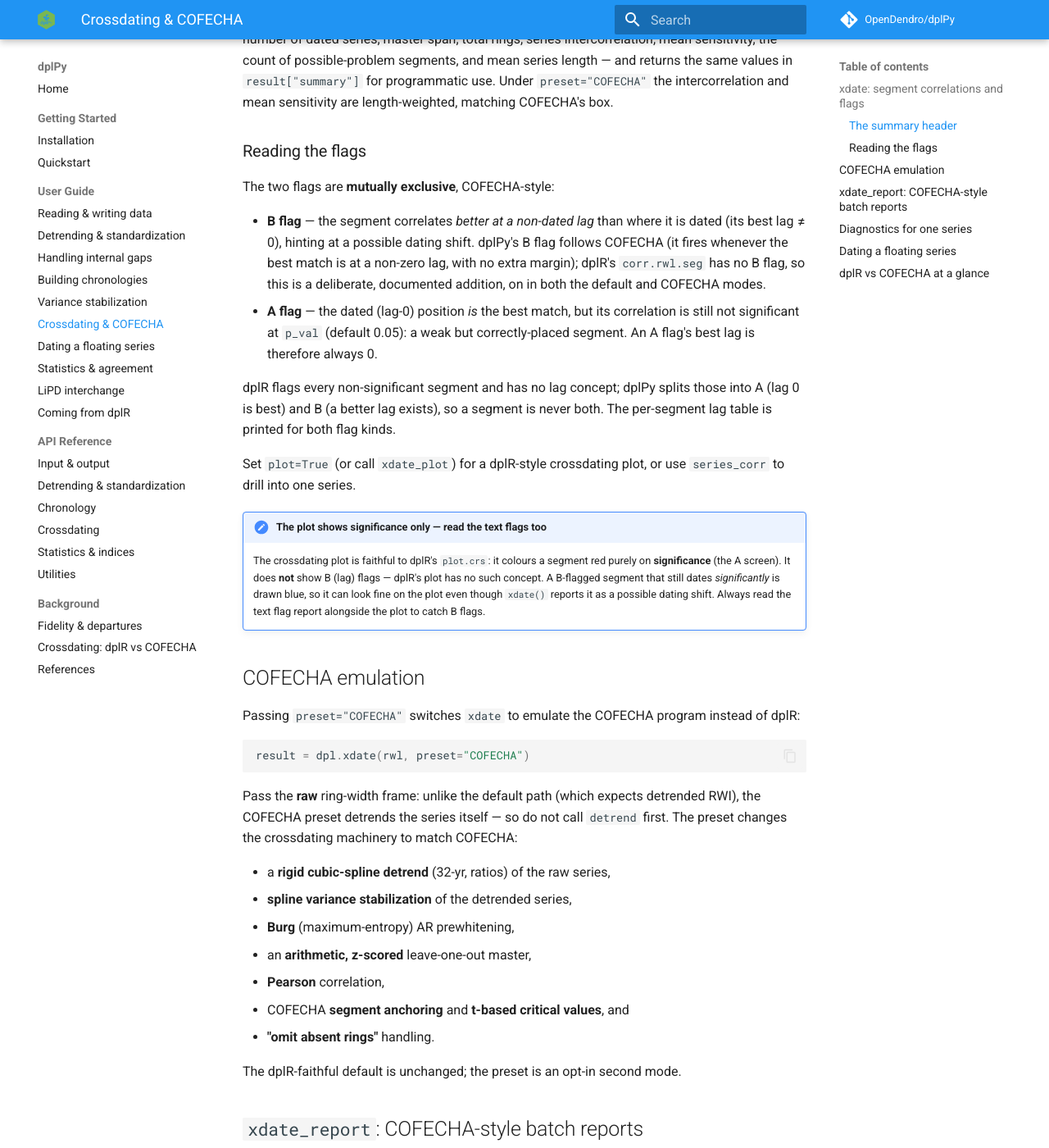
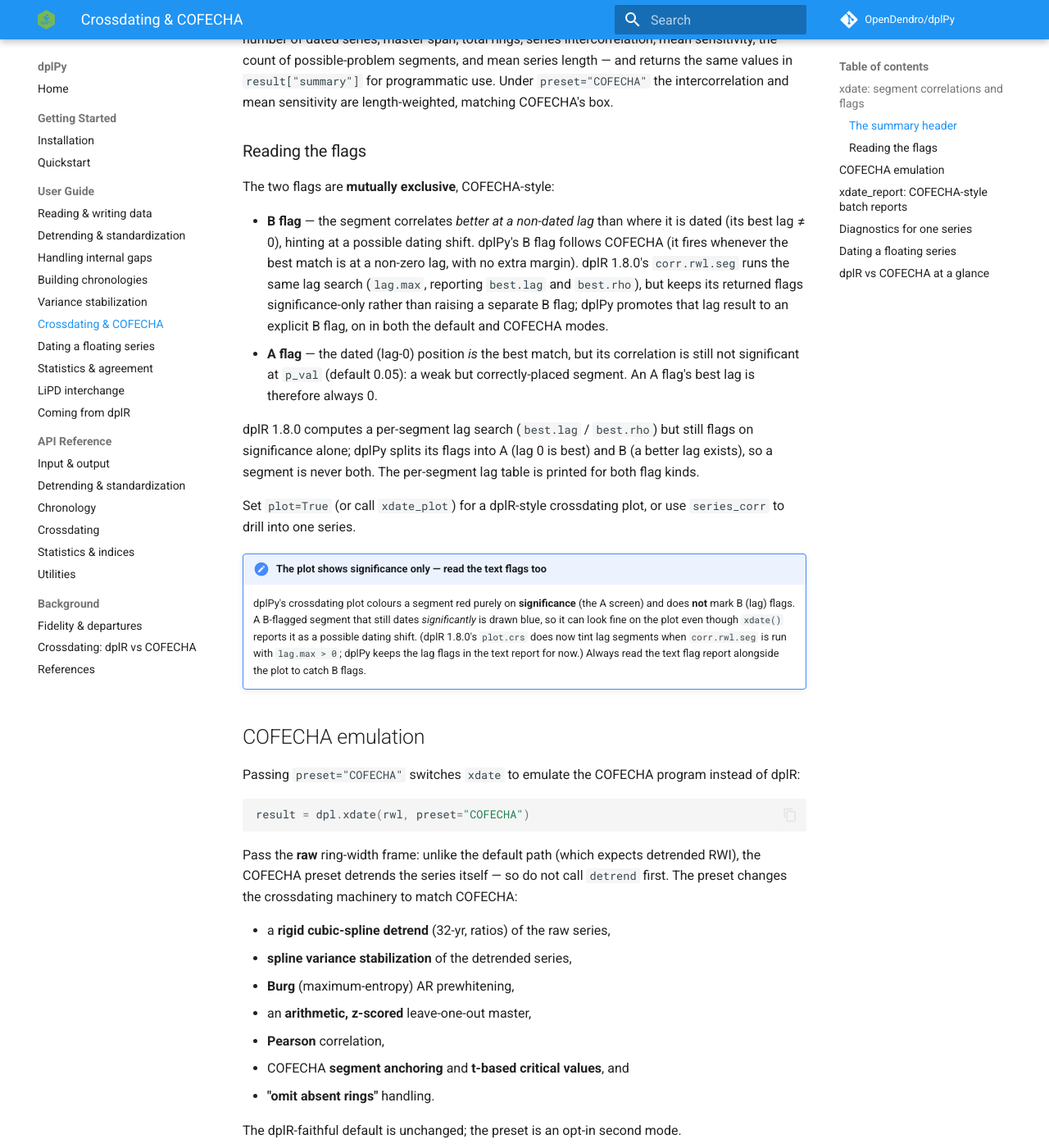
Before and after one commit to OpenDendro/dplPy, an MkDocs documentation site: the page built from docs/guide/crossdating.md, in a window 1280 px wide and 1400 px high, scrolled down 863 px. Shown: the whole window at 82% size. Built offline with MkDocs 1.6.1 and Material for MkDocs 9.7.7, drawn with Linux system fonts in a browser that asks for light colours; comment, search, counter and statistics services are not loaded.

Commit message:
update dplPy docs to reflect changes in dplR 1.8.0

```diff
--- a/docs/guide/crossdating.md
+++ b/docs/guide/crossdating.md
@@ -45,26 +45,30 @@ The two flags are **mutually exclusive**, COFECHA-style:
 - **B flag** — the segment correlates *better at a non-dated lag* than where it is
   dated (its best lag ≠ 0), hinting at a possible dating shift. dplPy's B flag
   follows COFECHA (it fires whenever the best match is at a non-zero lag, with no
-  extra margin); dplR's `corr.rwl.seg` has no B flag, so this is a deliberate,
-  documented addition, on in both the default and COFECHA modes.
+  extra margin). dplR 1.8.0's `corr.rwl.seg` runs the same lag search (`lag.max`,
+  reporting `best.lag` and `best.rho`), but keeps its returned flags
+  significance-only rather than raising a separate B flag; dplPy promotes that lag
+  result to an explicit B flag, on in both the default and COFECHA modes.
 - **A flag** — the dated (lag-0) position *is* the best match, but its correlation
   is still not significant at `p_val` (default 0.05): a weak but correctly-placed
   segment. An A flag's best lag is therefore always 0.
 
-dplR flags every non-significant segment and has no lag concept; dplPy splits
-those into A (lag 0 is best) and B (a better lag exists), so a segment is never
-both. The per-segment lag table is printed for both flag kinds.
+dplR 1.8.0 computes a per-segment lag search (`best.lag` / `best.rho`) but still
+flags on significance alone; dplPy splits its flags into A (lag 0 is best) and B
+(a better lag exists), so a segment is never both. The per-segment lag table is
+printed for both flag kinds.
 
 Set `plot=True` (or call `xdate_plot`) for a dplR-style crossdating plot, or
 use `series_corr` to drill into one series.
 
 !!! note "The plot shows significance only — read the text flags too"
-    The crossdating plot is faithful to dplR's `plot.crs`: it colours a segment
-    red purely on **significance** (the A screen). It does **not** show B (lag)
-    flags — dplR's plot has no such concept. A B-flagged segment that still dates
-    *significantly* is drawn blue, so it can look fine on the plot even though
-    `xdate()` reports it as a possible dating shift. Always read the text flag
-    report alongside the plot to catch B flags.
+    dplPy's crossdating plot colours a segment red purely on **significance** (the
+    A screen) and does **not** mark B (lag) flags. A B-flagged segment that still
+    dates *significantly* is drawn blue, so it can look fine on the plot even though
+    `xdate()` reports it as a possible dating shift. (dplR 1.8.0's `plot.crs` does
+    now tint lag segments when `corr.rwl.seg` is run with `lag.max > 0`; dplPy keeps
+    the lag flags in the text report for now.) Always read the text flag report
+    alongside the plot to catch B flags.
 
 ## COFECHA emulation
 
```
Also changed, not shown: docs/background/fidelity.md (+1 -1 lines), docs/guide/coming-from-dplr.md (+12 -6 lines).
